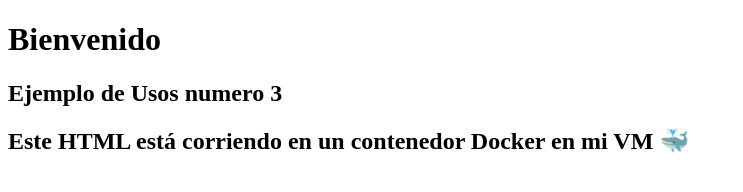
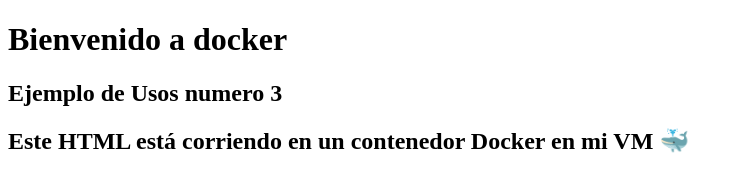
Before and after one commit to jaimeP12632/git_lab, a plain HTML site: page index.html in a window 1280 px wide. Shown: the whole page, without its empty margins (0-743 px from the left). Drawn offline with Linux system fonts and the light colour scheme.

Commit message:
HOLA DOCKER

```diff
--- a/index.html
+++ b/index.html
@@ -6,7 +6,7 @@
     <title>Git Project</title>
 </head>
 <body>
-    <h1>Bienvenido</h1>
+    <h1>Bienvenido a docker</h1>
     <h2>Ejemplo de Usos numero 3</h2>
     <h2>Este HTML está corriendo en un contenedor Docker en mi VM 🐳</h2>
 </body>
```
